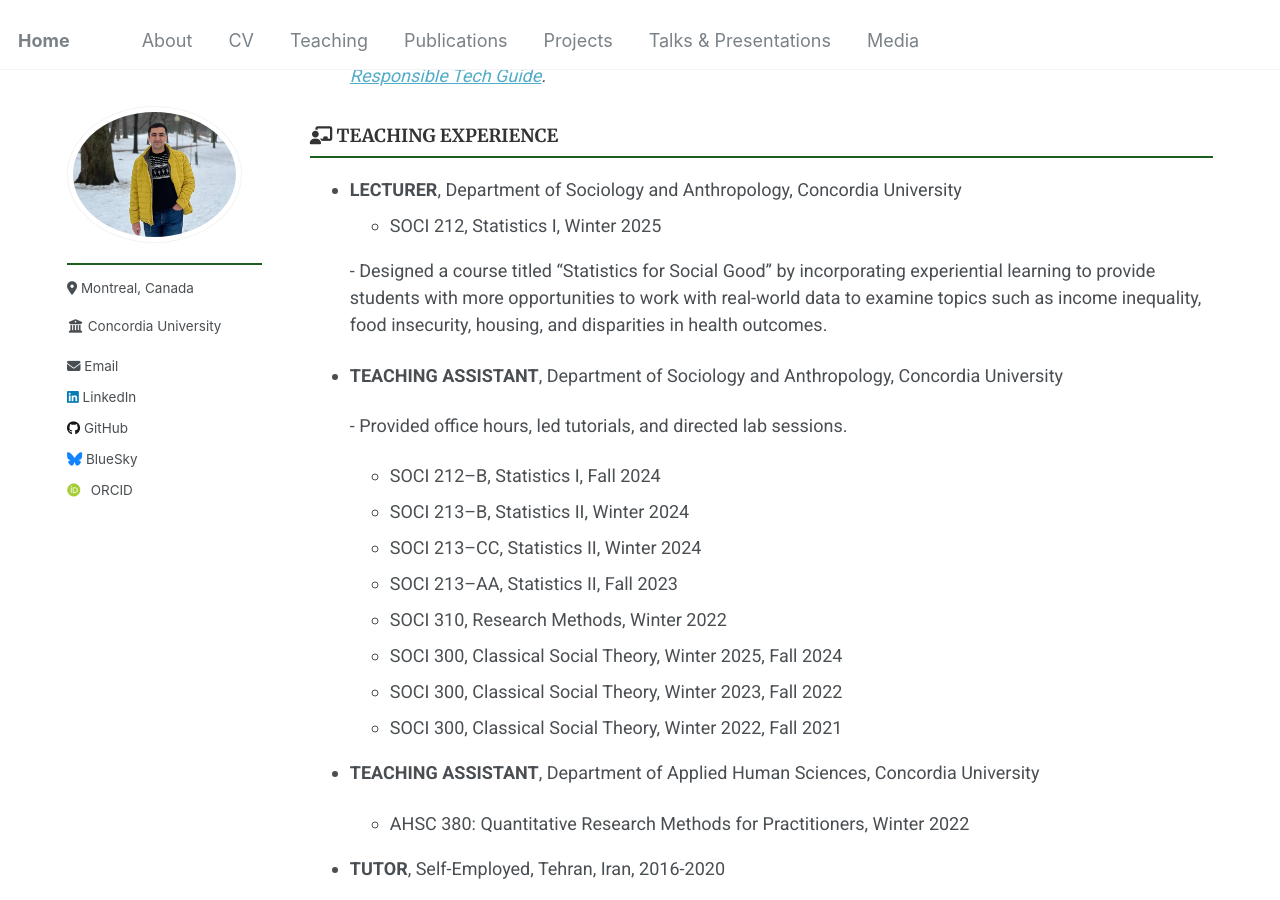
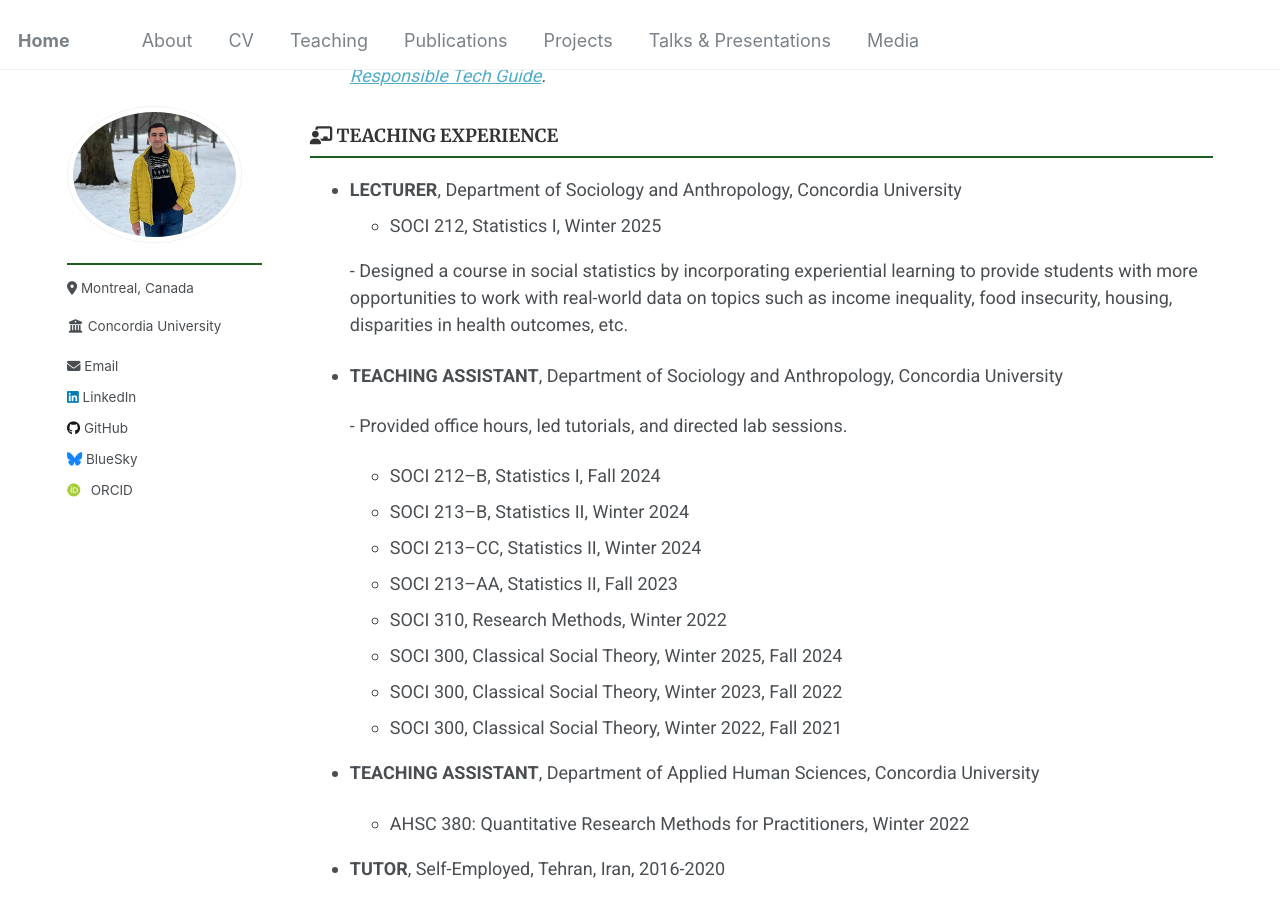
Before and after one commit to Mohsnmonji/mohsnmonji.github.io, a Jekyll site: the page built from _pages/Curriculum Vitae.md, in a window 1280 px wide and 900 px high, scrolled down 1399 px. Built offline with Jekyll 4.4.1, drawn with Linux system fonts in a browser that asks for light colours; some web fonts are replaced.

Commit message:
Update Curriculum Vitae.md

```diff
--- a/_pages/Curriculum Vitae.md
+++ b/_pages/Curriculum Vitae.md
@@ -69,8 +69,7 @@ author_profile: true
 - **LECTURER**, Department of Sociology and Anthropology, Concordia University
   - SOCI 212, Statistics I, Winter 2025
 
-  \- Designed a course titled “Statistics for Social Good” by incorporating experiential learning to provide students with more opportunities to work with real-world data to examine topics such as income inequality, food insecurity, housing, and disparities in health outcomes.
-
+  \- Designed a course in social statistics by incorporating experiential learning to provide students with more opportunities to work with real-world data on topics such as income inequality, food insecurity, housing, disparities in health outcomes, etc.
 - **TEACHING ASSISTANT**, Department of Sociology and Anthropology, Concordia University
 
   \- Provided office hours, led tutorials, and directed lab sessions.
```
